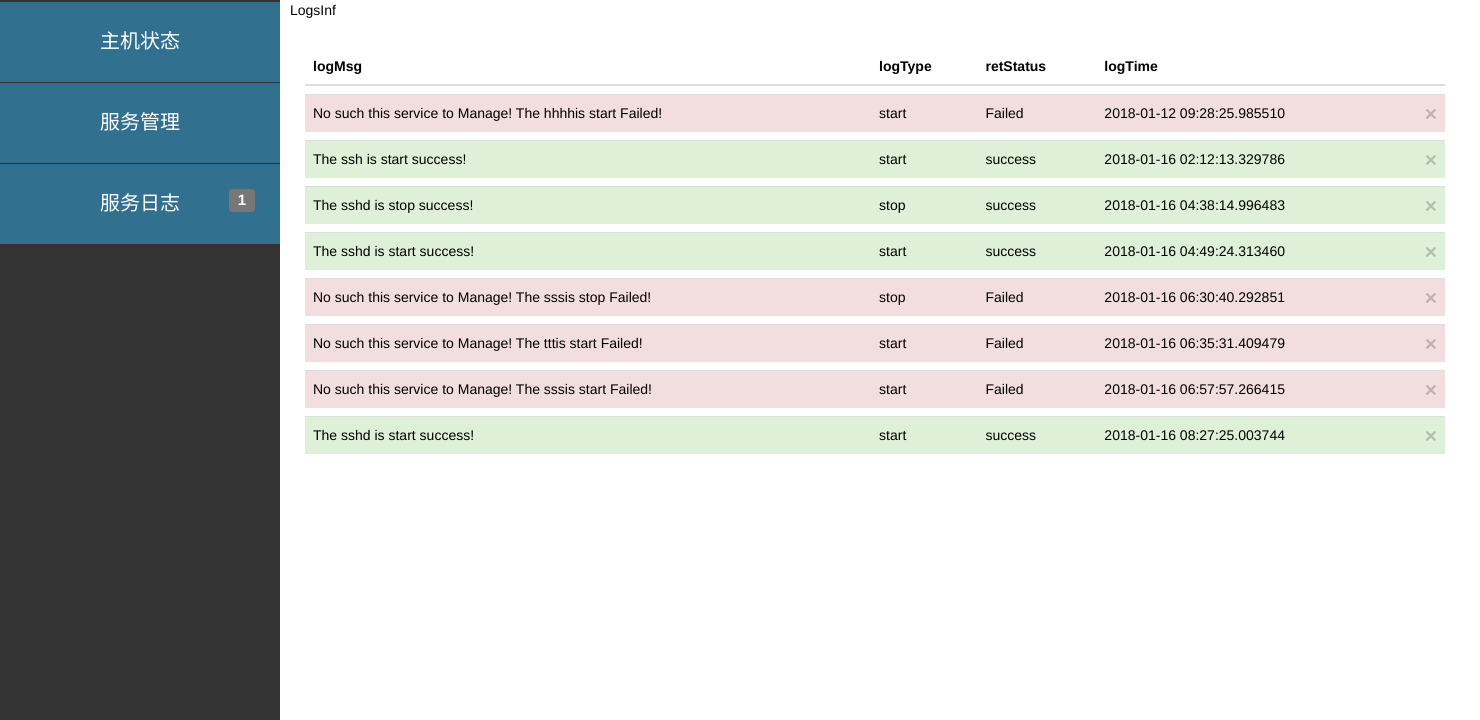
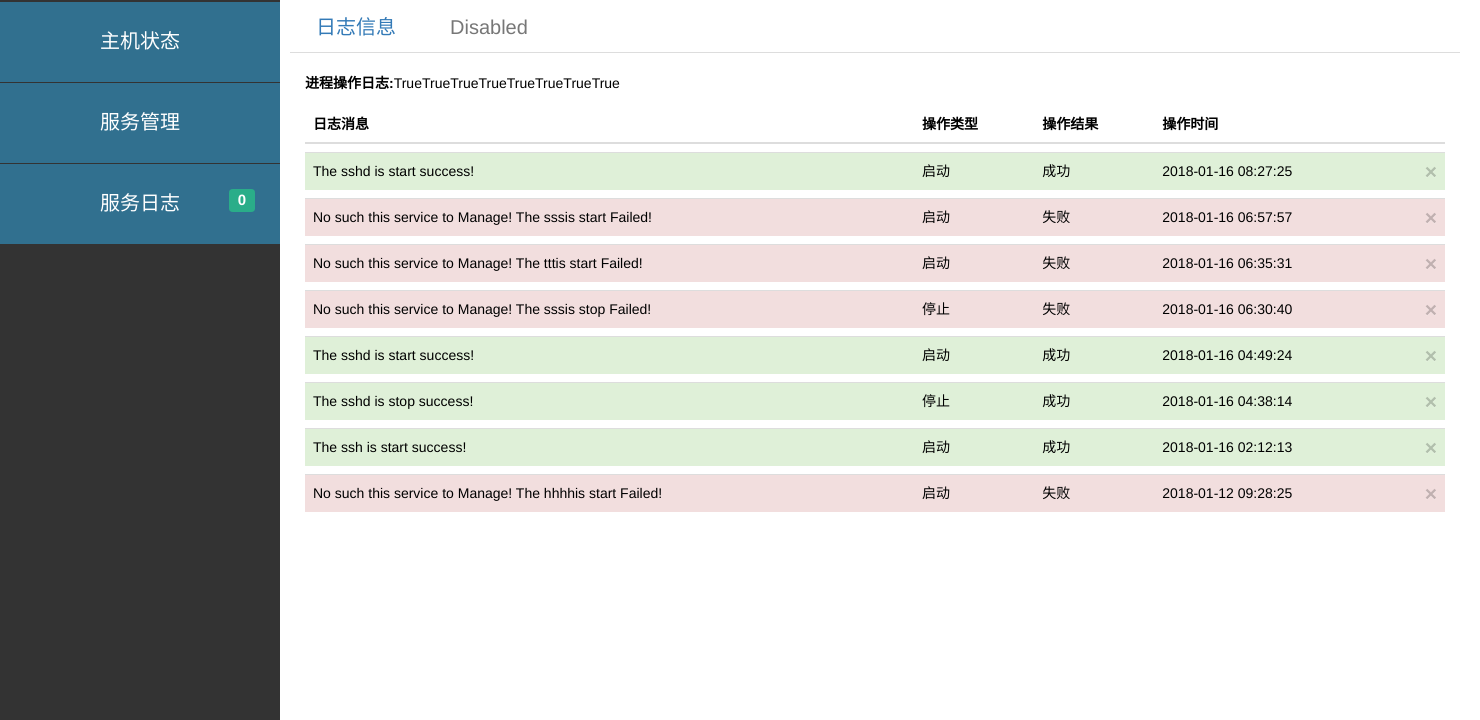
Before and after one commit to QuanjiangLee/remote-task, a Flask app: page /serviceLog in a window 1480 px wide. Shown: the part 80-800 px from the top of the page. Run offline with Flask 2, Linux system fonts and the light colour scheme; a user stored in the database is signed in; data comes from the database, SQL or seed files in the repository; both versions use the stored data as it was after the commit; some libraries are stand-ins or nearby versions.

Commit message:
finished a new level

```diff
--- a/app/static/js/ajax.js
+++ b/app/static/js/ajax.js
@@ -14,7 +14,7 @@
 	}
 }
 if (request == null){
-	alert("Error creating request object!");
+	console.log("Error creating request object!");
 } else {
     return request;
     }
@@ -24,20 +24,20 @@
 //data type like "hello='world'&hi=56
 function getRequest(url, data, type, func){
    // request.onreadystatechange =
-	let request = createRequest();
+	var request = createRequest();
 	var urlArgs = url + "?" + data;
 	//alert(urlArgs)
 	request.open("GET",urlArgs,type);
 	request.onreadystatechange = function(){
 		if (request.readyState == 4){
 		if (request.status == 200){
-			let response = request.responseText;
+			var response = request.responseText;
 			//var response = request.responseXML;
 			if (func != false){
-				func(response);
+				func(JSON.parse(response));
 					}
 				} else {
-					alert("Error! Request status is " + request.status);
+					console.log("Error! Request status is " + request.status);
 				}
 			}
 		}
@@ -50,18 +50,18 @@
 
 function postRequest(url, data, type, func) {
  	// body...
- 	let request = createRequest();
+ 	var request = createRequest();
 	request.open("POST",url,type);
 	request.onreadystatechange = function(){
 		if (request.readyState == 4){
 		if (request.status == 200){
 			//var response = request.responseXML;
-			let response = request.responseText;
+			var response = request.responseText;
 			if (func != false){
 				func(JSON.parse(response));
 					}
 				} else {
-					alert("Error! Request status is " + request.status);
+					console.log("Error! Request status is " + request.status);
 				}
 			}
 		}
--- a/app/templates/base.html
+++ b/app/templates/base.html
@@ -22,9 +22,5 @@
     </head>
     <body>
 		{% block content %}{% endblock %}
-		<script src="/static/js/jquery-1.12.4.js"></script>
-		<script src="/static/js/bootstrap.min.js"></script>
-		<script src="/static/js/ajax.js"></script>
-		<script src="/static/js/text-utils.js"></script>
     </body>
 </html>
--- a/app/templates/index.html
+++ b/app/templates/index.html
@@ -17,7 +17,7 @@
                           服务管理
                         </li>
                         <li class="list-group-item list-aside" onclick="getServiceLog()">
-                          <span class="label label-default label-pill pull-right" style="position:absolute;right:25px;">1</span>
+                          <span class="label label-default label-pill pull-right" id ='msgCount' style="position:absolute;right:25px;background-color:#2aad89">0</span>
                          服务日志
                         </li>
                       </ul>
@@ -48,9 +48,13 @@
     </div>-->
     <link href="/static/css/bootstrap.min.css" rel="stylesheet">
     <link href="/static/css/index.css" rel="stylesheet">
+    <script src="/static/js/jquery-1.12.4.js"></script>
+    <script src="/static/js/bootstrap.min.js"></script>
+    <script src="/static/js/ajax.js"></script>
+    <script src="/static/js/text-utils.js"></script>
     <script type="text/javascript">
         (function(){
-
+            getRequest('/getMsgCount','', true, loadMsgCount)
         })()
         function manageService(){
             location.href = "/sourceInfo";
@@ -61,5 +65,11 @@
         function getServiceLog(){
             location.href = "/serviceLog";
         }
+        function loadMsgCount(ret) {
+            elem = document.getElementById('msgCount')
+            if (ret != undefined || ret != null){
+            elem.innerHTML = ret['msgCount'];
+            }
+        }
     </script>
 {% endblock %}
--- a/app/templates/logsInf.html
+++ b/app/templates/logsInf.html
@@ -1,35 +1,46 @@
 {% extends "index.html" %}
 {% block info %}
-<span>LogsInf</span>
+<ul class="nav nav-tabs">
+    <li class="nav-item">
+      <a href="/serviceLog" class="nav-link">日志信息</a>
+    </li>
+    <li class="nav-item disabled">
+      <a href="#" class="nav-link">Disabled</a>
+    </li>
+</ul>
 <div class="container">
+    {% if dataTitle %}
+    <label>{{ dataTitle }}</label>
+    {% endif %}
     <table class="table" style="border-collapse:separate; border-spacing:0px 8px;">
         <thead>
           <tr>
-            <th>logMsg</th>
-            <th>logType</th>
-            <th>retStatus</th>
-            <th>logTime</th>
+            <th>日志消息</th>
+            <th>操作类型</th>
+            <th>操作结果</th>
+            <th>操作时间</th>
             <th></th>
           </tr>
         </thead>
         <tbody>
         {% for log in logs %}
+             <span>{{ log.logStatus == 1 }}</span>
             {% if log.retStatus == 1 %}
             <tr class="success">
                 <td>{{ log.logMsg }}</td>
                 {% if  log.logType == 0 %}
-                <td>start</td>
+                <td>启动</td>
                 {% elif  log.logType == 1 %}
-                <td>stop</td>
+                <td>停止</td>
                 {% elif log.logType == 2 %}
-                <td>restart</td>
+                <td>重启</td>
                 {% else %}
                 <td>unknow</td>
                 {% endif %}
-                <td> success </td>
-                <td>{{ log.logTime }}</td>
+                <td> 成功 </td>
+                <td>{{ (log.logTime | string()).split('.')[0] }}</td>
                 <td>
-                        <button type="button" class="close log-close" data-dismiss="alert" aria-label="Close">
+                        <button type="button" onclick="del_that_log(this)" class="close log-close" data-dismiss="alert" aria-label="Close" id={{ log.id }}>
                             <span aria-hidden="true">&times;</span>
                             <span class="sr-only">Close</span>
                         </button>
@@ -39,18 +50,18 @@
             <tr class="danger">
                 <td>{{ log.logMsg }}</td>
                 {% if  log.logType == 0 %}
-                <td>start</td>
+                <td>启动</td>
                 {% elif  log.logType == 1 %}
-                <td>stop</td>
+                <td>停止</td>
                 {% elif log.logType == 2 %}
-                <td>restart</td>
+                <td>重启</td>
                 {% else %}
                 <td>unknow</td>
                 {% endif %}
-                <td> Failed </td>
-                <td>{{ log.logTime }}</td>
+                <td> 失败 </td>
+                <td>{{ (log.logTime | string()).split('.')[0] }}</td>
                 <td>
-                    <button type="button" class="close log-close" data-dismiss="alert" aria-label="Close">
+                    <button type="button" onclick="del_that_log(this)" class="close log-close" data-dismiss="alert" aria-label="Close" id={{ log.id }}>
                         <span aria-hidden="true">&times;</span>
                         <span class="sr-only">Close</span>
                     </button>
@@ -60,5 +71,22 @@
         {% endfor %}
         </tbody>
       </table>
+      <script>
+      (function(){
+
+      })()
+      function del_that_log(elem){
+        var item = elem.id;
+       // postRequest('/del_that_log', {'item': item}, true, del_log_ret)
+       window.location = '/del_that_log?id='+item+''
+      }
+      function del_log_ret(ret){
+          if(ret['ret'] == true) {
+              alert('delete success!')
+          }else {
+            alert('delete Failed!')
+          }
+      }
+      </script>
 </div>
 {% endblock %}
--- a/app/views.py
+++ b/app/views.py
@@ -2,6 +2,7 @@
 import sys
 import os
 import time
+import json
 import datetime
 import subprocess
 reload(sys)
@@ -14,6 +15,7 @@
 from app import app, db, LoginMa
 from forms import loginForm, serviceForm
 from models import UserInf, LogsInf
+from sqlalchemy import desc
 
 @app.before_first_request
 
@@ -72,11 +74,13 @@
     return redirect('/')
 
 
+
 @app.route('/index', methods=['GET','POST'])
 @login_required
 def index():
     user = g.user
     title = "主页"
+    dataTitle = '当前主机信息:'
     cmd1 = ["uname", "-ior"]
     cmd2 = ["uname", '-v']
     cmd3 = ['hostname']
@@ -87,16 +91,28 @@
     data[1]["info"] = "系统版本"
     data[2]["info"] = "主机名"
     data[3]["info"] = "CPU型号"
-    return render_template('host.html', user=user, title=title,data=data, infoType='hostInfo')
+    return render_template('host.html', user=user, title=title, dataTitle=dataTitle, data=data, infoType='hostInfo')
 
+@app.route('/getMsgCount', methods=['GET','POST'])
+@login_required
+def getMsgCount():
+        cur_user = UserInf.query.filter_by(userName = current_user.userName).first()
+        logsCount = LogsInf.query.filter_by(user_id=cur_user.userId, logStatus=False).count()
+        print logsCount
+        ret = {'msgCount': logsCount}
+        return jsonify(ret)
 
-@app.route('/serviceInfo')
+@app.route('/otherInfo')
 def host_info():
-    title = "服务信息"
-    cmd = ['netstat', '-ntlp']
-    data = more_exec(False, cmd)
-    data[0]["info"]="TCP服务"
-    return render_template('host.html', title=title, data=data, infoType='otherInfo')
+    title = "其他信息"
+    cmd = ['w', '-u']
+    ret = more_exec(False, cmd)
+    if ret[0]['is_exec']:
+        data = ret[0]['cmdret'].split('\n')[:-1]
+    else:
+        data = []
+    dataTitle="当前用户登录信息:"
+    return render_template('host.html', title=title, data=data,dataTitle=dataTitle, infoType='otherInfo')
 
 
 @app.route('/serviceManage')
@@ -104,20 +120,24 @@
     form = serviceForm()
     cmdret = []
     title = "服务信息"
+    dataTitle = "服务信息:"
     cmd = ['netstat', '-ntlp']
     info = more_exec(False, cmd)
     #data[0]["info"]="服务信息"
     data = info[0]['cmdret'].split('\n')
+    #print data
     is_exec = info[0]['is_exec']
-    for d in data[2:]:
-        cmdret.append(d.split())
+    if is_exec:
+        for d in data[2:]:
+            cmdret.append(d.split())
     #print cmdret
-    return render_template('manageServ.html', title=title, cmdret=cmdret, is_exec=is_exec, form=form,infoType='service')
+    return render_template('manageServ.html', title=title, dataTitle=dataTitle, cmdret=cmdret, is_exec=is_exec, form=form,infoType='service')
 
 
 @app.route('/sourceInfo')
 def source_Info():
-    title = "服务信息"
+    title = "资源信息"
+    dataTitle = "资源信息:"
     listData = []
     tableData = []
     with open('test.top', 'r') as f:
@@ -127,7 +147,20 @@
         listData.append(list)
     for data in linesList[6:]:
         tableData.append(data)
-    return render_template('manageServ.html', title=title, listData=listData, tableData=tableData, infoType='source')
+    return render_template('manageServ.html', title=title, dataTitle=dataTitle, listData=listData, tableData=tableData, infoType='source')
+
+@app.route('/getSourceInfo', methods=['GET', 'POST'])
+def getSourceInfo():
+    listData = []
+    tableData = []
+    with open('test.top', 'r') as f:
+        lines = f.read()
+    linesList = lines.split('\n')
+    for list in linesList[:5]:
+        listData.append(list)
+    for data in linesList[6:]:
+        tableData.append(data.split())
+    return jsonify(listData=listData, tableData=tableData)
 
 
 @app.route('/manageService', methods=['GET','POST'])
@@ -200,11 +233,21 @@
 @app.route('/serviceLog', methods=['GET', 'POST'])
 def serviceLog():
     title = "logsInf"
-    cur_user = UserInf.query.filter_by(userName = current_user.userName).first()
-    logs = LogsInf.query.filter_by(user_id=cur_user.userId)
-    print logs
+    dataTitle = '进程操作日志:'
+    try:
+        cur_user = UserInf.query.filter_by(userName = current_user.userName).first()
+        logs = LogsInf.query.filter_by(user_id=cur_user.userId).order_by(desc(LogsInf.logTime))
+        tmpLogs = LogsInf.query.filter_by(user_id=cur_user.userId)
+        tmpLogs.update(dict(logStatus=True))
+        db.session.commit()
+    except Exception as err:
+        print err
+        flash('it\'s no logs in here ')
+        return render_template('logsInf.html', title=title, dataTitle=dataTitle, logs=logs, infoType='logsInf')
     #logsLen = len(logs)
-    return render_template('logsInf.html', title=title,logs=logs, infoType='logsInf')
+    return render_template('logsInf.html', title=title, dataTitle=dataTitle, logs=logs, infoType='logsInf')
+
+
 
 def db_insert_logs(logType, logMsg, retStatus=False, logStatus=False):
     #cur_user = UserInf.query.filter_by(userName = cur_user.userName).first()
@@ -216,6 +259,29 @@
         print 'err is %s' % (err)
         return False
     return True
+
+@app.route('/del_that_log', methods=['GET', 'POST'])
+def db_delete_logs():
+    if request.method == "GET":
+        item = request.args.get('id', '')
+    if request.method == "POST":
+        data = request.get_json(force=False)
+        item = data['item']
+    try:
+        print item
+        cur_user = UserInf.query.filter_by(userName = current_user.userName).first()
+        del_log = LogsInf.query.filter_by(id=int(item), user_id=cur_user.userId).first()
+        db.session.delete(del_log)
+        db.session.commit()
+    except Exception as err:
+        print err
+        flash('delete log error!')
+        #ret = {'ret': False}
+        return redirect(request.args.get('next') or url_for('serviceLog'))
+    #ret = {'ret': True}
+    #return jsonify(ret)
+    flash('delete log success!')
+    return redirect(request.args.get('next') or url_for('serviceLog'))
 
 def more_exec(option, *args):
     more_ret=[]
@@ -251,8 +317,3 @@
         return is_exec, stderr
     return is_exec, stdout
 from app import db,models
-
-
-
-
-#def db_delete_logs():
```
Also changed, not shown: app/templates/host.html (+9 -3 lines), app/templates/manageServ.html (+49 -22 lines), app.db, 1 other file.
